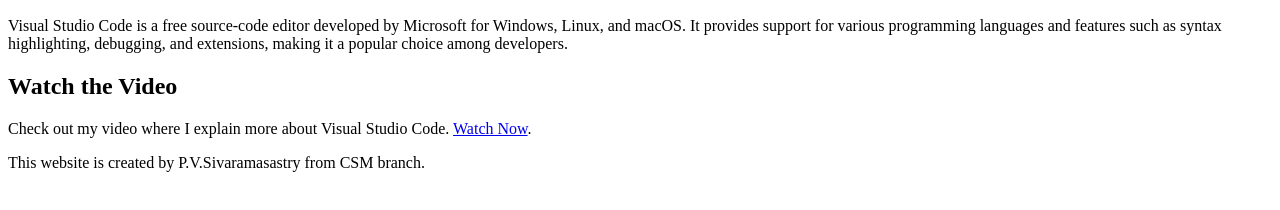
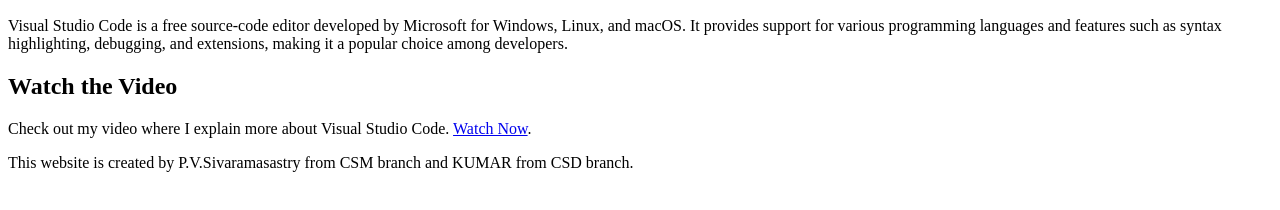
Before and after one commit to sastry5563/ABOUT-VS-CODE, a plain HTML site: page index.html in a window 1280 px wide. Shown: the part 110-320 px from the top of the page. Drawn offline with Linux system fonts and the light colour scheme.

Commit message:
Update index.html

```diff
--- a/index.html
+++ b/index.html
@@ -4,7 +4,7 @@
 <head>
     <meta charset="UTF-8">
     <meta name="viewport" content="width=device-width, initial-scale=1.0">
-    <title>VS Code Explained by P.V.Sivaramasastry</title>
+    <title>VS Code Explained by P.V.Sivaramasastry and KUMAR </title>
 </head>
 
 <body>
@@ -29,7 +29,7 @@
     </section>
 
     <footer>
-        <p>This website is created by P.V.Sivaramasastry from CSM branch.</p>
+        <p>This website is created by P.V.Sivaramasastry from CSM branch and KUMAR from CSD branch.</p>
     </footer>
 
 </body>
```
